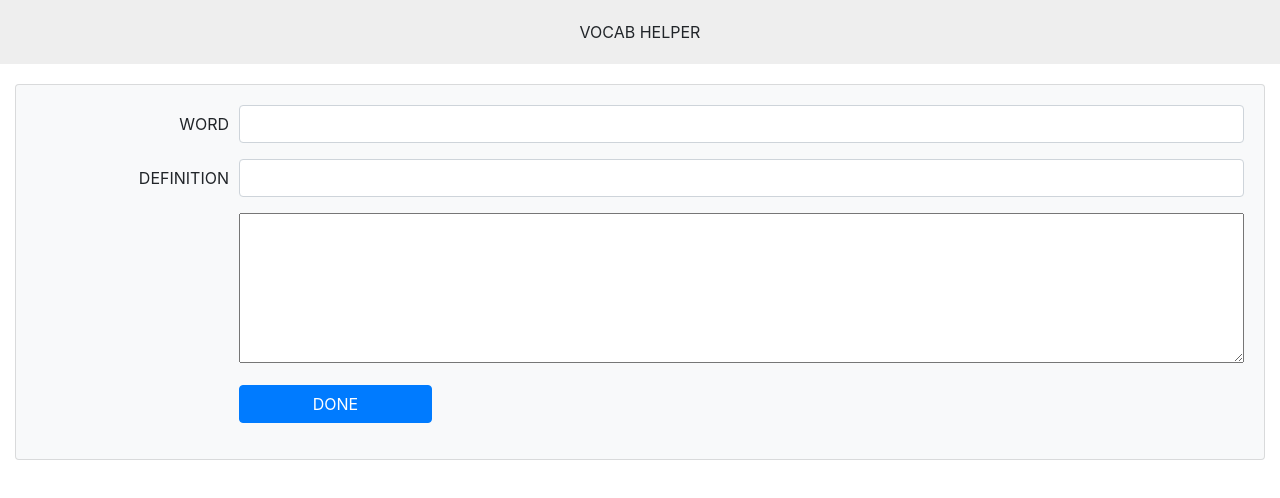
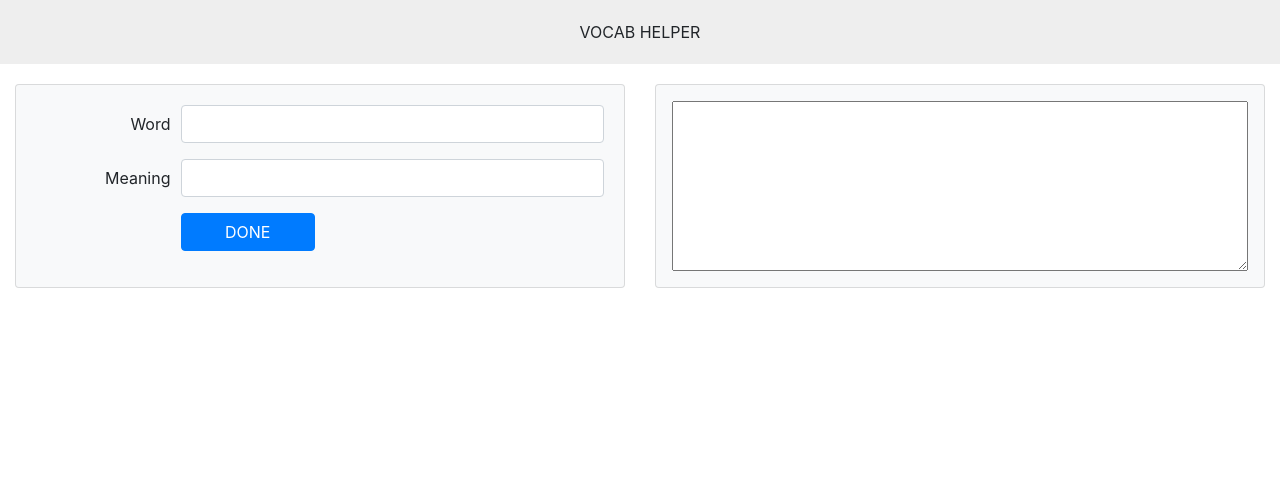
Before and after one commit to joooons/vocabhelper, a plain HTML site: page index.html in a window 1280 px wide. Drawn offline with nearby package versions, Linux system fonts and the light colour scheme.

Commit message:
meaning input creates next line

```diff
--- a/index.html
+++ b/index.html
@@ -16,7 +16,7 @@
 </head>
 <body>
 
-    <div class="container-fluid">
+    <div class="container-fluid" id="edit-page">
 
         <div class="row" id="head">
             <div class="col-12">
@@ -25,46 +25,47 @@
         </div>
 
         <div class="row">
-            <div class="col-12">
+
+            <div class="col-12 col-md-6">
                 <div class="card bg-light">
                     <div class="card-body">
 
                         <form class="no-submit">
                             <div class="form-row form-group">
-                                <label for="word" class="col-3 col-md-2 col-form-label text-right">
-                                    WORD
+                                <label for="word" class="col-3 col-md-3 col-form-label text-right">
+                                    Word
                                 </label>
-                                <div class="col-9 col-md-10">
-                                    <input type="text" class="form-control edit-tab" placeholder="" autocomplete="off">
+                                <div class="col-9 col-md-9">
+                                    <input lang="he" type="text" class="form-control edit-tab" placeholder="" id="edit-word" autocomplete="off">
                                 </div>
                             </div>
                         </form>
 
                         <form class="no-submit">
                             <div class="form-row form-group">
-                                <label for="word" class="col-3 col-md-2 col-form-label text-right">
-                                    DEFINITION
+                                <label for="word" class="col-3 col-md-3 col-form-label text-right">
+                                    Meaning
                                 </label>
-                                <div class="input-group col-9 col-md-10">
+                                <div class="input-group col-9 col-md-9">
                                     <input type="text" class="form-control edit-tab" placeholder="">
                                 </div>
                             </div>
                         </form>
 
-                        <form class="no-submit">
+                        <!-- <form class="no-submit">
                             <div class="form-row form-group">
                                 <div class="col-3 col-md-2"></div>
                                 <div class="col-9 col-md-10">
                                     <textarea readonly class="p-3" tabindex="-1" id="total"></textarea>
                                 </div>
                             </div>
-                        </form>
+                        </form> -->
 
                         <!-- <form class='no-submit'> -->
                         <form>
                             <div class="form-row form-group">
-                                <div class="col-3 col-md-2"></div>
-                                <div class="col-3 col-md-2">
+                                <div class="col-3 col-md-3"></div>
+                                <div class="col-3 col-md-3">
                                     <button class="btn btn-primary btn-block edit-tab">DONE</button>
                                 </div>
                             </div>
@@ -74,8 +75,15 @@
                 </div>
             </div>
 
+            <div class="col-12 col-md-6">
+                <div class="card bg-light p-3 h-100">
+                    <textarea readonly class="p-3 h-100" tabindex="-1" id="total"></textarea>
+                </div>
+            </div>
+
         </div>
     </div>
+
 
 
 
--- a/logic.js
+++ b/logic.js
@@ -30,6 +30,7 @@ $(document).on('change', '.edit-tab', function(ev) {
     $('.edit-tab').get(num+1).focus();
     editBox.fillResult();
     editBox.display();
+    console.table(result);
 });
 
 
@@ -45,19 +46,21 @@ const editBox = {};
     }
     editBox.addLine = () => {
         let index = $('.no-submit').length;
-        let str = '<div class="form-row form-group">';
-        str += '<div class="col-3 col-md-2"></div>';
-        str += '<div class="input-group col-9 col-md-10">';
+        let str = '<form class="no-submit">';
+        str += '<div class="form-row form-group">';
+        str += '<div class="col-3 col-md-3"></div>';
+        str += '<div class="input-group col-9 col-md-9">';
         str += '<input type="text" class="form-control edit-tab" placeholder="">';
         str += '<div class="input-group-append">';
         str += '<button type="button" class="btn btn-primary" tabindex="-1" onclick="editBox.removeLine(this)">';
-        str += '<b>&#x2715;</b></button></div></div></div>';
-        $(str).insertBefore( $('.no-submit').get(index-1) );
+        str += '<b>&#x2715;</b></button></div></div></div></form>';
+        $(str).insertAfter( $('.no-submit').get(index-1) );
     }
     editBox.removeLine = (el) => {
         $(el).parents().eq(2).remove();
         editBox.fillResult();
         editBox.display();
+        console.table(result);
     }
     editBox.display = () => {
         let str = '';
```
Also changed, not shown: index.css (+12 -0 lines), SBL_Hbrw.ttf (added).
